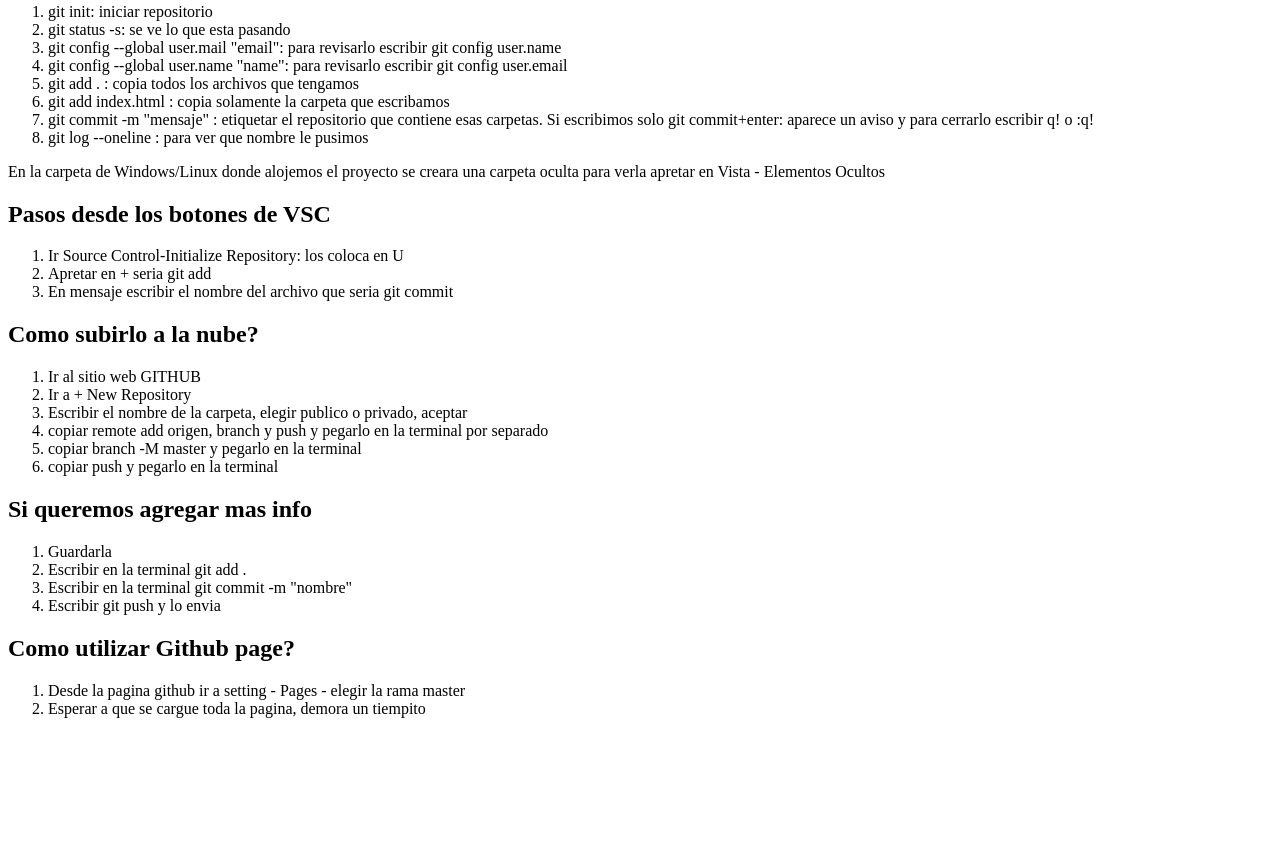
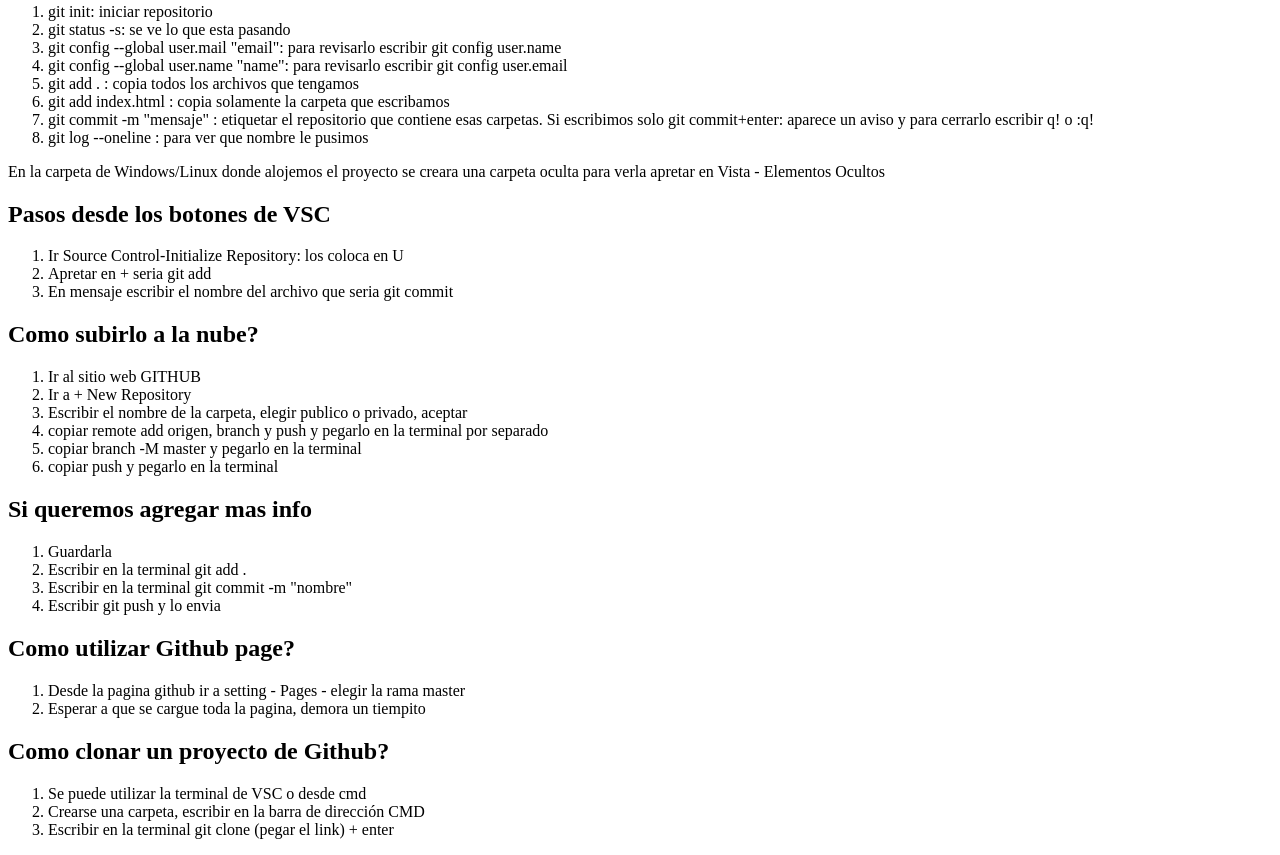
Before and after one commit to gissestephy/GIT-Pasos, a plain HTML site: page index.html in a window 1280 px wide. Shown: the part 333-1188 px from the top of the page. Before the commit the page ends 1067 px from the top, so only its background shows below. Drawn offline with Linux system fonts and the light colour scheme.

Commit message:
Update index.html

```diff
--- a/index.html
+++ b/index.html
@@ -61,5 +61,12 @@
         <li>Desde la pagina github ir a setting - Pages - elegir la rama master</li>
         <li>Esperar a que se cargue toda la pagina, demora un tiempito</li>
     </ol>
+
+     <h2>Como clonar un proyecto de Github?</h2>
+    <ol>
+        <li>Se puede utilizar la terminal de VSC o desde cmd</li>
+        <li>Crearse una carpeta, escribir en la barra de dirección CMD</li>
+        <li>Escribir en la terminal git clone (pegar el link) + enter</li>
+    </ol>
 </body>
 </html>
```
